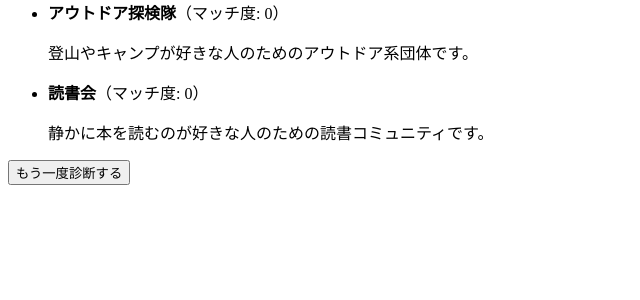
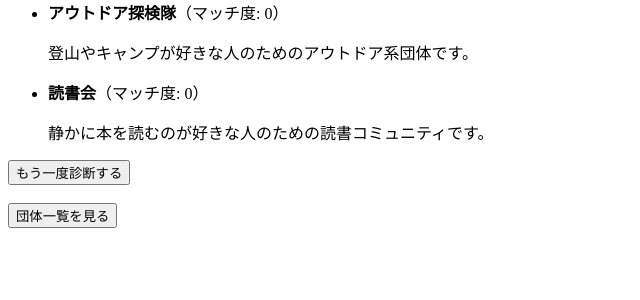
Before and after one commit to Kimurist2024/IS_2025, a Django app: page /result/ in a window 1280 px wide. Shown: the part 243-543 px from the top of the page, without its empty margins (0-640 px from the left). Run offline with Django 5.2, Linux system fonts and the light colour scheme; a user stored in the database is signed in; data comes from the database, SQL or seed files in the repository; both versions use the stored data as it was after the commit.

Commit message:
group link

```diff
--- a/templates/community_app/result.html
+++ b/templates/community_app/result.html
@@ -18,5 +18,7 @@
     </ul>
 
     <a href="{% url 'survey_page' %}"><button>もう一度診断する</button></a>
+    <br><br>
+    <a href="{% url 'community_list' %}"><button>団体一覧を見る</button></a>
 </body>
 </html>
```
Also changed, not shown: db.sqlite3.
